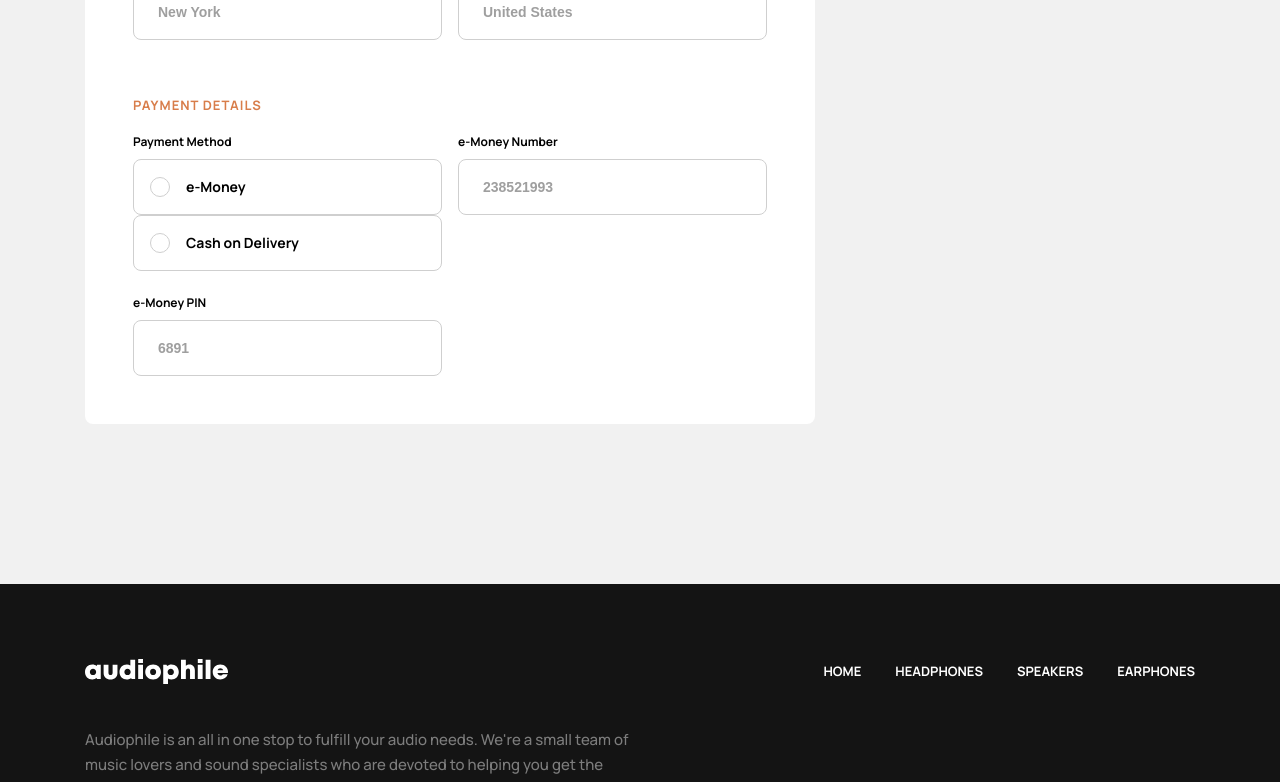
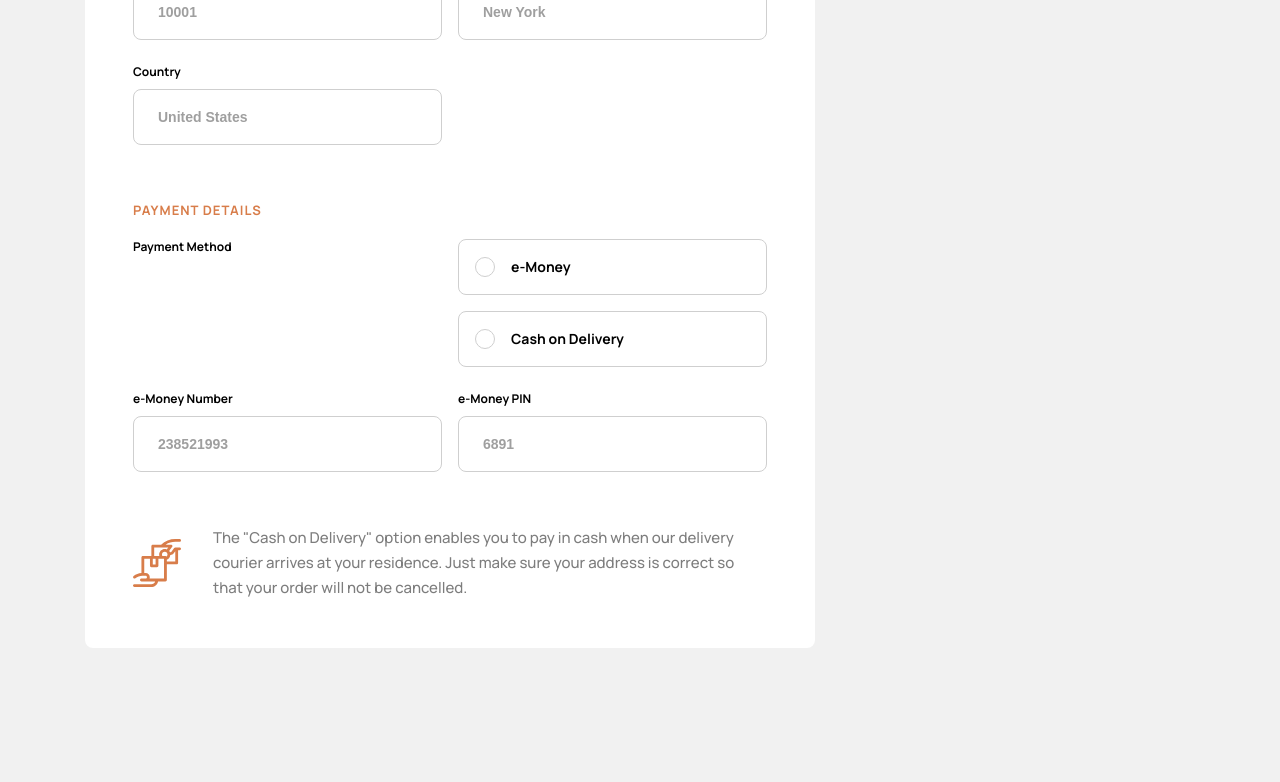
Before and after one commit to K-ost/audiophile-e-commerce, a React (Vite) app: page /#/checkout in a window 1280 px wide. Shown: the part 836-1618 px from the top of the page. Built offline with nearby package versions, Linux system fonts and the light colour scheme.

Commit message:
commit checkout 1.3

```diff
--- a/src/index.scss
+++ b/src/index.scss
@@ -17,6 +17,7 @@
   --cat-top: 81px;
   --ff: "Manrope", sans-serif;
   --gap: 30px;
+  --gap-sm: 16px;
   --margin: 160px;
 }
 
@@ -123,7 +124,7 @@ h6 {
     &-#{$i} { grid-template-columns: repeat($i, 1fr); }
   }
   &-narrow {
-    grid-column-gap: 16px;
+    grid-column-gap: var(--gap-sm);
     grid-row-gap: 24px;
   }
 }
--- a/src/pages/Checkout.tsx
+++ b/src/pages/Checkout.tsx
@@ -7,24 +7,38 @@ import Field from "../ui/Field"
 import Input from "../ui/Input"
 import Radio from "../ui/Radio"
 import Btn from "../ui/Btn"
+import delivery from "../assets/svg/delivery.svg"
 
 // Styles
 const CheckoutGrid = styled.div`
+  --section: 53px;
   grid-row-gap: 32px;
   margin: 0 0 var(--margin);
   .checkout_form { grid-area: 1 / 1 / 2 / 3; }
   .checkout_total { grid-area: 1 / 3 / 2 / 4; align-self: start; position: sticky; top: 20px; }
   h3 { margin: 0 0 40px; }
   h6 { margin: 0 0 30px; }
+  .grid-narrow {
+    margin: 0 0 var(--section);
+    .fullgrid { grid-area: 1 / 1 / 2 / 3; }
+    .fullgrid-flexed {
+      display: flex;
+      label, .group { flex: 1; }
+      .group {
+        padding-left: var(--gap-sm);
+        &>* {
+          margin: 0 0 var(--gap-sm);
+          &:last-child { margin: 0; }
+        }
+      }
+    }
+    &:last-child { margin: 0; }
+  }
   @media screen and (max-width: 1020px) {
     .checkout_form, .checkout_total { grid-area: auto; }
   }
   @media screen and (max-width: 750px) {
     h3 { margin: 0 0 30px; }
-  }
-  .grid-narrow {
-    margin: 0 0 53px;
-    &:last-child { margin: 0; }
   }
 `
 const CheckoutBox = styled.div`
@@ -36,9 +50,23 @@ const CheckoutBox = styled.div`
     padding: 32px;
   }
   @media screen and (max-width: 750px) {
+    --section: 32px;
     padding: 24px;
     &.checkout_total { padding: 32px 24px; }
+    .grid-narrow {
+      .fullgrid { grid-area: auto; }
+      .fullgrid-flexed {
+        display: block;
+        .group { padding: 0; }
+          &>* { margin: 0 0 var(--gap-sm); }
+        }
+      }
+    }
   }
+`
+const Delivery = styled.div`
+  background: url(${delivery}) 0 center no-repeat;
+  padding-left: 80px;
 `
 
 const Checkout: React.FC = () => {
@@ -84,7 +112,7 @@ const Checkout: React.FC = () => {
               <div className="subtitle">Shipping info</div>
 
               <div className="grid grid-narrow grid-2 grid-mb-1">
-                <Field label="Address">
+                <Field label="Address" className="fullgrid">
                   <Input handler={() => {}} placeholder="1137 Williams Avenue" expand />
                 </Field>
                 <Field label="ZIP Code">
@@ -101,9 +129,11 @@ const Checkout: React.FC = () => {
               <div className="subtitle">Payment details</div>
 
               <div className="grid grid-narrow grid-2 grid-mb-1">
-                <Field label="Payment Method">
-                  <Radio handler={() => {}} label="e-Money" name="payment" value="emoney" expand />
-                  <Radio handler={() => {}} label="Cash on Delivery" name="payment" value="cash" expand />
+                <Field label="Payment Method" className="fullgrid fullgrid-flexed">
+                  <div className="group">
+                    <Radio handler={() => {}} label="e-Money" name="payment" value="emoney" checked expand />
+                    <Radio handler={() => {}} label="Cash on Delivery" name="payment" value="cash" expand />
+                  </div>
                 </Field>
 
                 <Field label="e-Money Number">
@@ -114,6 +144,9 @@ const Checkout: React.FC = () => {
                 </Field>
               </div>
 
+              <Delivery className="fullgrid">
+                The "Cash on Delivery" option enables you to pay in cash when our delivery courier arrives at your residence. Just make sure your address is correct so that your order will not be cancelled.
+              </Delivery>
 
             </CheckoutBox>
 
--- a/src/ui/Field.tsx
+++ b/src/ui/Field.tsx
@@ -2,6 +2,7 @@ import styled from "styled-components"
 
 interface IField {
   children: React.ReactNode
+  className?: string
   label?: string
 }
 
@@ -17,9 +18,9 @@ const Div = styled.div`
   }
 `
 
-const Field: React.FC<IField> = ({ children, label }) => {
+const Field: React.FC<IField> = ({ children, className, label }) => {
   return (
-    <Div>
+    <Div className={className}>
       {!!label && <label className="label">{label}</label>}
       {children}
     </Div>
--- a/src/ui/Radio.tsx
+++ b/src/ui/Radio.tsx
@@ -1,6 +1,7 @@
 import styled from "styled-components"
 
 interface IRadio {
+  checked?: boolean
   expand?: boolean
   handler: any
   label: string
@@ -43,12 +44,13 @@ const RadioBtn = styled.input.attrs({ type: 'radio' })`
   -webkit-appearance: none;
 `
 
-const Radio: React.FC<IRadio> = ({ expand = false, handler, label, name, value }) => {
+const Radio: React.FC<IRadio> = ({ checked, expand = false, handler, label, name, value }) => {
   return (
     <RadioBox $expand={expand}>
       <RadioBtn
         name={name}
         className="radioBtn"
+        defaultChecked={checked}
       />
       {label}
     </RadioBox>
```
Also changed, not shown: src/assets/svg/delivery.svg (added).
